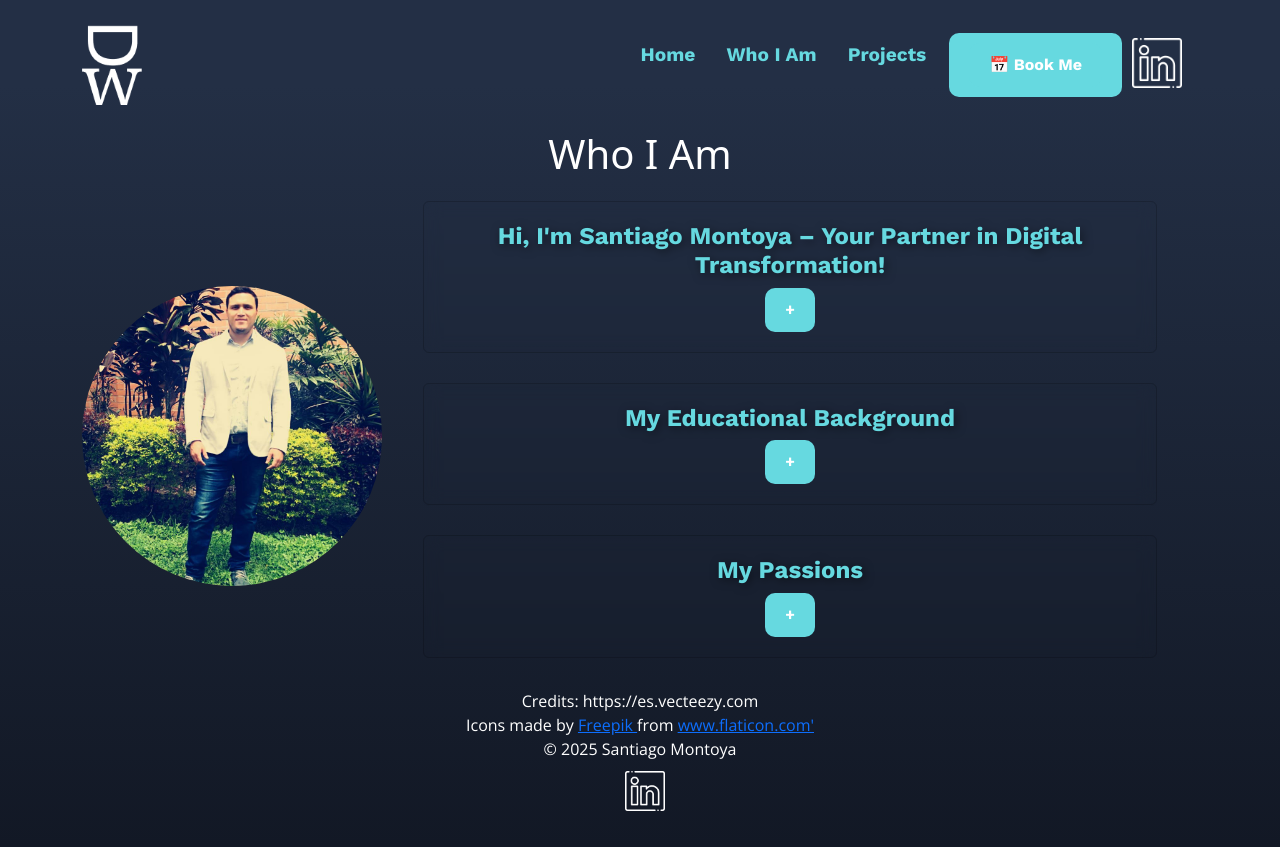
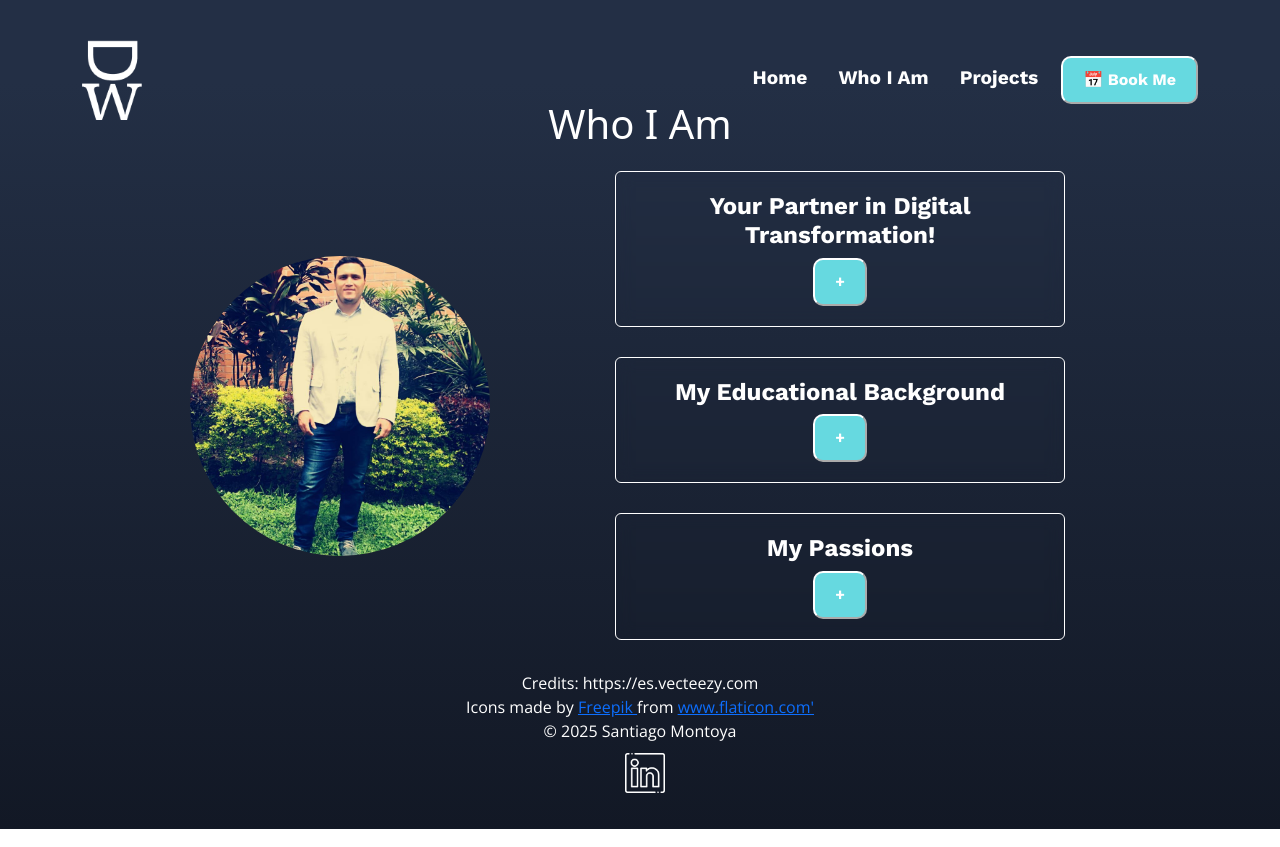
Before and after one commit to SmgColom/myportfolio, a React (Vite) app: page /whoiam in a window 1280 px wide. Built offline with nearby package versions, Linux system fonts and the light colour scheme.

Commit message:
Myportfoliov4

```diff
--- a/src/components/common/CalendarButton.jsx
+++ b/src/components/common/CalendarButton.jsx
@@ -4,13 +4,11 @@ function CalendarButton() {
   const googleCalendarUrl = "https://calendar.google.com/calendar/u/0?cid=c21vbnRveWExOTg1QGdtYWlsLmNvbQ";
 
   return (
-    <div className="card-button">
       <button
         onClick={() => window.open(googleCalendarUrl, "_blank")}
         className="card-button"
       >📅 <strong>Book Me</strong>
       </button>
-    </div>
   );
 }
 
--- a/src/components/common/ContactButton.jsx
+++ b/src/components/common/ContactButton.jsx
@@ -1,13 +1,16 @@
 import React from "react";
 
 function ContactButton() {
+
+  const ContactMe = "mailto:smontoya1985@gmail.com?subject=Consulta&body=Hello, I want more info.";
+
   return (
-    <a
-      className="card-button"
-      href="mailto:smontoya1985@gmail.com?subject=Consulta&body=Hola, quiero más información."
-    >
-      📧 Contact Me
-    </a>
+      <button
+        onClick={() => window.open(ContactMe, "_blank")}
+        className="card-button"
+      >📧 <strong> Contact Me</strong>
+      </button>
+
   );
 }
 
--- a/src/components/features/card/CardItem.jsx
+++ b/src/components/features/card/CardItem.jsx
@@ -6,16 +6,21 @@ const CardItem = ({ title, description, image, links }) => {
   return (
     <Card className="shadow-lg border-0 project-card">
       {/* Contenedor de imagen con Bootstrap */}
+      <div className="image-container">
       <Card.Img variant="top" src={image} className="project-image"/>
+      </div>
       <Card.Body className="p-4">
         <Card.Title className="fw-bold text-center">{title}</Card.Title>
         <Card.Text>{description}</Card.Text>
 
         <div className="d-flex justify-content-center mt-3">
           {links.map((link, index) => (
-            <a key={index} href={link.url} className="card-button" target="_blank" rel="noopener noreferrer">
-              {link.text}
-            </a>
+            <button key={index}
+            onClick={() => window.open(link.url, "_blank")}  className="card-button"
+            target="_blank"
+            rel="noopener noreferrer"
+            >{link.text}
+            </button>
           ))}
         </div>
       </Card.Body>
--- a/src/components/layout/Header.jsx
+++ b/src/components/layout/Header.jsx
@@ -3,7 +3,7 @@ import { Navbar, Nav } from "react-bootstrap";
 import WhiteLogo from "../../assets/WhiteLogo.png";
 import { Link } from "react-router-dom";
 import CalendarButton from "../common/CalendarButton";
-import Inlogo from "../../assets/Inlogo.png";
+
 
 const Header = () => {
   return (
@@ -24,12 +24,6 @@ const Header = () => {
             <Nav.Link as={Link} to="/WhoIAm">Who I Am</Nav.Link>
             <Nav.Link as={Link} to="/projects">Projects</Nav.Link>
             <CalendarButton></CalendarButton>
-              <Navbar.Brand
-              href="https://www.linkedin.com/in/santiago-montoya-gomez-51912a79"
-              target="_blank"
-              rel="noopener noreferrer">
-              <img src={Inlogo} alt="Logo" style={{ height: "50px", paddingLeft: "10px", cursor: "pointer" }} />
-              </Navbar.Brand>
           </Nav>
         </Navbar.Collapse>
       </Container>
--- a/src/pages/WhoIAm.jsx
+++ b/src/pages/WhoIAm.jsx
@@ -9,7 +9,7 @@ function WhoIAmPage() {
   const [panels, setPanels] = useState([
     {
       id: 1,
-      title: "Hi, I'm Santiago Montoya – Your Partner in Digital Transformation!",
+      title: "Your Partner in Digital Transformation!",
       content:
         "With 15+ years of experience in competitiveness, sustainability, and sales strategies, I help businesses leverage software development and web solutions to drive growth and innovation.<br/><br/>" +
         "As a Productivity & Quality Engineer and Marketing Specialist, I combine cutting-edge technology, intuitive UX/UI design, and strategic innovation to create high-performance digital experiences tailored to your business needs.<br/><br/>" +
--- a/src/styles/index.css
+++ b/src/styles/index.css
@@ -22,6 +22,8 @@ body {
 
     .background-video {
       width: 100%;
+      min-height: 100vh; /* Permite que crezca con el contenido */
+      overflow: hidden;
       height: 100%;
       object-fit: cover;
       position: absolute;
@@ -106,25 +108,12 @@ body.projects .background-container {
   z-index: -1;
 }
 
-
-  .container{
-    margin-top: 30px;
-
-  }
-
-  .box{
-    margin-top: 0px;
-
-  }
-
   .app {
     text-align: center;
     display: flex;
     flex-direction: column;
     background-color: transparent;
   }
-
-
 
   /* 📌 FOOTER */
   footer {
@@ -157,12 +146,13 @@ body.projects .background-container {
     border-radius: 50%;
     float: left;
     margin-top: 100px;
+    margin-right: 100px;
   }
 
   /* 📌 NAVBAR */
   .custom-navbar {
     position: fixed;
-    top: 0;
+    top: 30px;
     left: 0;
     width: 100%;
     height: 60px;
@@ -176,7 +166,7 @@ body.projects .background-container {
 
   /* 📌 Ajusta el contenido para que se empuje hacia abajo */
   .appContent {
-    margin-top: 50px;
+    margin-top: 20px;
     transition: margin-top 0.3s ease-in-out;
 }
 
@@ -188,7 +178,7 @@ body.projects .background-container {
   /* 📌 Estilos de los enlaces */
   .custom-navbar .nav-link {
     font-family: 'Work Sans', sans-serif;
-    color: #66D9E0!important;
+    color: #ffffff!important;
     font-size: 1.2rem;
     font-weight: bold;
     margin-right: 15px;
@@ -196,7 +186,7 @@ body.projects .background-container {
 
   /* 📌 Efecto Hover en los enlaces */
   .custom-navbar .nav-link:hover {
-    color: #FFFFFF !important; /* Cambia a blanco en hover */
+    color: #66d9e0 !important;
   }
 
 /* 📌 Estilos de las tarjetas */
@@ -211,7 +201,7 @@ body.projects .background-container {
   max-width: 1000px; /* Máximo ancho */
   text-align: center; /* Centra el contenido */
   backdrop-filter: blur(8px); /* Efecto de desenfoque en el fondo */
-  border: 2px solid rgba(255, 255, 255, 0.3); /* Borde blanco suave */
+ border-color: #FFFFFF !important;
   transition: all 0.3s ease-in-out; /* Animación fluida */
 }
 
@@ -226,9 +216,8 @@ body.projects .background-container {
   font-family: 'Work Sans', sans-serif;
   font-size: 1.5rem; /* Tamaño del título */
   font-weight: bold; /* Negrita */
-  color: #66D9E0 !important;
+  color: #FFFFFF !important;
   cursor: pointer; /* Cursor interactivo */
-  text-shadow: 2px 2px 10px rgba(0, 0, 0, 0.5); /* Sombra sutil */
 }
 
 /* 📌 Contenido de la tarjeta (cuando está activo) */
@@ -238,7 +227,6 @@ body.projects .background-container {
   color: #ffffff; /* Texto blanco */
   margin-top: 10px;
   padding: 10px;
-  background: rgba(0, 0, 0, 0.5); /* Fondo oscuro semi-transparente */
   border-radius: 8px;
   opacity: 0.9;
 }
@@ -250,9 +238,9 @@ body.projects .background-container {
   font-size: 16px; /* Asegura que el texto tenga el mismo tamaño */
   border-radius: 10px; /* Redondea los bordes para que coincida */
   background-color: #66D9E0; /* Asegura que el color sea el mismo */
+  border-color: #FFFFFF !important;
   color: #ffffff;
   font-weight: bold;
-  border: none;
   cursor: pointer;
   transition: all 0.3s ease-in-out;
   width: auto !important; /* Evita que se expanda */
@@ -260,11 +248,7 @@ body.projects .background-container {
   text-decoration: none;
   flex-shrink: 0;
   align-self: center;
-}
-
-.card-button:hover {
-  background-color: #66D9E0;
-
+  overflow: hidden !important;
 }
 
 .project {
@@ -283,6 +267,11 @@ body.projects .background-container {
   max-height: 600px; /* Ajusta el tamaño de la imagen */
   object-fit: cover; /* Mantiene la proporción */
   border-radius: 10px;
+}
+
+.project-image {
+width: 200px; /* Define un ancho fijo */
+height: 200px; /* Define una altura fija */
 }
 
 .project-content {
@@ -390,6 +379,7 @@ font-size: 4rem;
 
   /* 🖥️ Tablets (Ancho menor a 1024px) */
   @media (max-width: 1024px) {
+
     .hero-section {
       padding: 2rem 5rem; /* Reduce padding en pantallas medianas */
     }
@@ -400,21 +390,25 @@ font-size: 4rem;
     }
   }
 
+  /* 📱 Móviles (Ancho menor a 768px) */
+  @media (max-width: 768px) {
 
 
-  /* 📱 Móviles (Ancho menor a 768px) */
-  @media (max-width: 768px) {
+    .appContent {
+      margin-top: 35px;
+      transition: margin-top 0.3s ease-in-out;
+  }
     .hero-section {
       padding: 1rem 2rem;
       text-align: center; /* Centra el texto */
     }
 
     .hero-section h1 {
-      font-size: 3vw; /* Escala dinámicamente el texto */
+      font-size: 8vw; /* Escala dinámicamente el texto */
     }
 
     .hero-section p {
-      font-size: 1rem;
+      font-size: 5vw;
     }
 
     .profile-image {
@@ -466,12 +460,19 @@ font-size: 4rem;
 
   /* 📲 Móviles pequeños (Ancho menor a 480px) */
   @media (max-width: 480px) {
+
+
+    .appContent {
+      margin-top: 35px;
+      transition: margin-top 0.3s ease-in-out;
+  }
+
     .hero-section h1 {
-      font-size: 2rem; /* Reduce el tamaño del título */
+      font-size: 3rem; /* Reduce el tamaño del título */
     }
 
     .hero-section p {
-      font-size: 1rem;
+      font-size: 2rem;
     }
 
     .profile-image {
```
Also changed, not shown: 1 other file (tests, documents, lock files or other folders).
